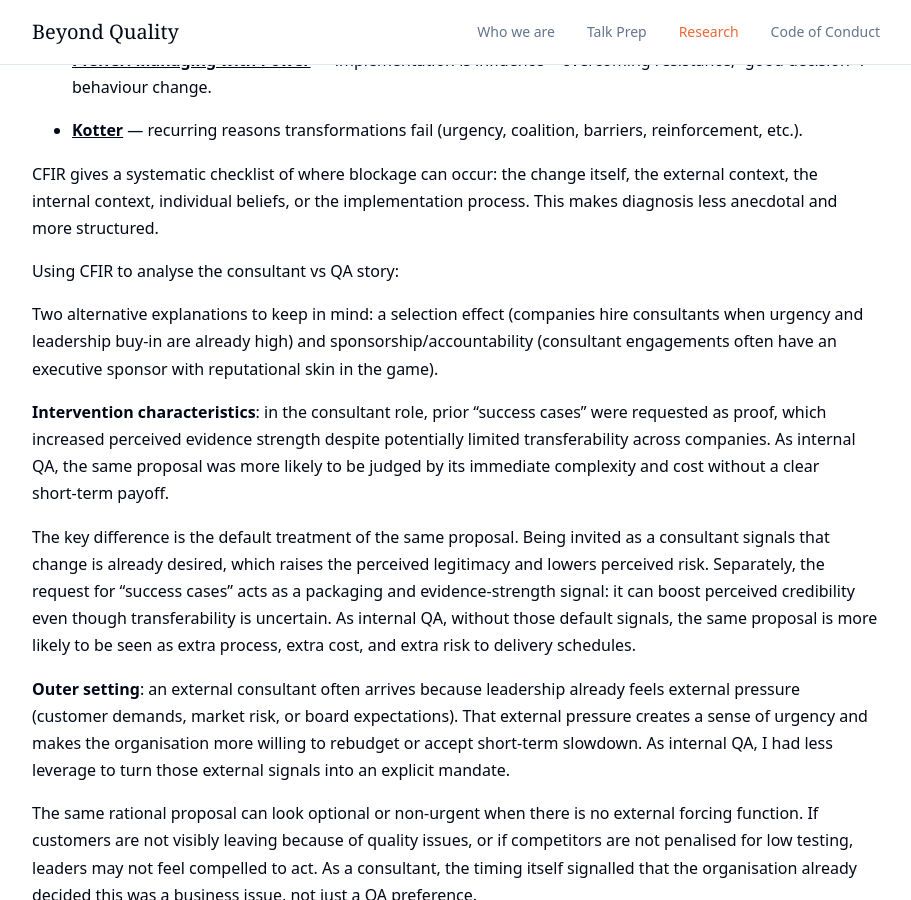
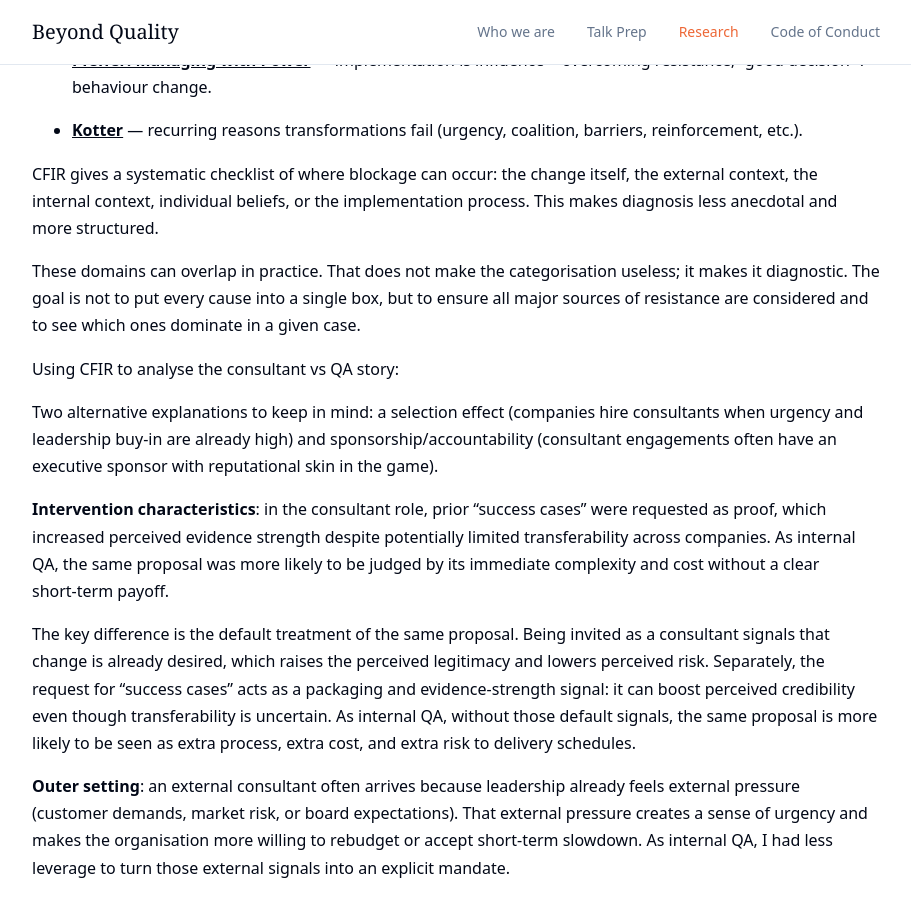
Before and after one commit to BeyondQuality/beyondquality, a Jekyll site: the page built from research/change/first.md, in a window 1280 px wide and 900 px high, scrolled down 3804 px. Shown: the whole window, without its empty margins (184-1095 px from the left). Built offline with Jekyll 4.4.1, drawn with Linux system fonts in a browser that asks for light colours; our own code applies the rules of GitHub Pages for plain Markdown files.

Commit message:
adding another p

```diff
--- a/research/change/first.md
+++ b/research/change/first.md
@@ -108,6 +108,8 @@ How this applies to the economics of testing: the case may be strong, but if no
 
 CFIR gives a systematic checklist of where blockage can occur: the change itself, the external context, the internal context, individual beliefs, or the implementation process. This makes diagnosis less anecdotal and more structured.
 
+These domains can overlap in practice. That does not make the categorisation useless; it makes it diagnostic. The goal is not to put every cause into a single box, but to ensure all major sources of resistance are considered and to see which ones dominate in a given case.
+
 Using CFIR to analyse the consultant vs QA story:
 
 Two alternative explanations to keep in mind: a selection effect (companies hire consultants when urgency and leadership buy‑in are already high) and sponsorship/accountability (consultant engagements often have an executive sponsor with reputational skin in the game).
```
